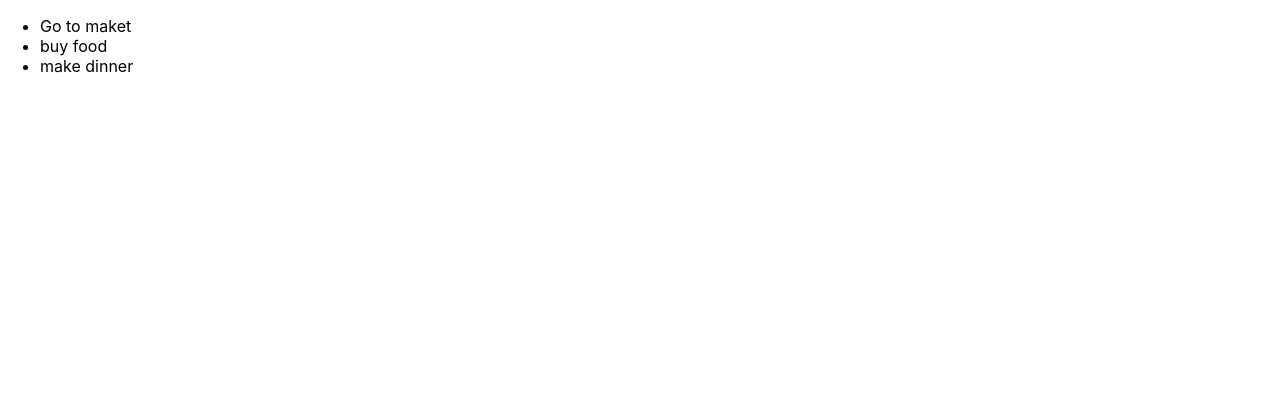
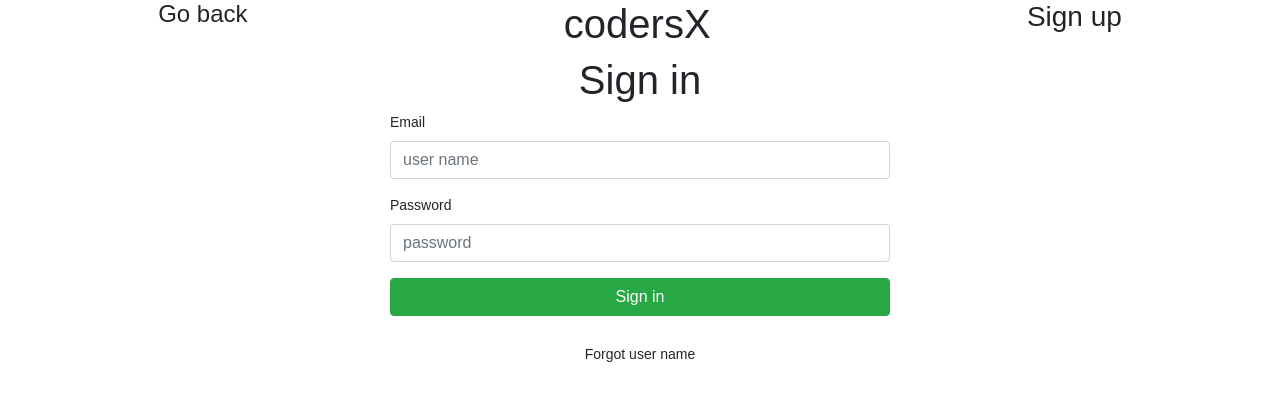
Before and after one commit to trungvu1706/react, a React (Create React App) app in the folder todo-list/: page / in a window 1280 px wide. Shown: the top 400 px of the page. Built offline with nearby package versions, Linux system fonts and the light colour scheme.

Commit message:
split components

```diff
--- a/todo-list/package.json
+++ b/todo-list/package.json
@@ -6,9 +6,11 @@
     "@testing-library/jest-dom": "^5.11.8",
     "@testing-library/react": "^11.2.2",
     "@testing-library/user-event": "^12.6.0",
+    "bootstrap": "^4.5.3",
     "react": "^17.0.1",
     "react-dom": "^17.0.1",
     "react-scripts": "4.0.1",
+    "reactstrap": "^8.8.1",
     "web-vitals": "^0.2.4"
   },
   "scripts": {
--- a/todo-list/src/App.css
+++ b/todo-list/src/App.css
@@ -1,38 +1,25 @@
-/* .App {
-  text-align: center;
-} */
-
-.App-logo {
-  height: 40vmin;
-  pointer-events: none;
+.App {
+  font-family: Arial, Helvetica, sans-serif;
+  margin: 0;
 }
 
-@media (prefers-reduced-motion: no-preference) {
-  .App-logo {
-    animation: App-logo-spin infinite 20s linear;
-  }
+.header {
+  display: flex;
+  justify-content: space-around;
+  font-size: 1em;
 }
 
-.App-header {
-  background-color: #282c34;
-  min-height: 100vh;
+.loginform {
   display: flex;
   flex-direction: column;
   align-items: center;
-  justify-content: center;
-  font-size: calc(10px + 2vmin);
-  color: white;
+  font-size: 14px;
 }
 
-.App-link {
-  color: #61dafb;
+.form {
+  width: 500px;
 }
 
-@keyframes App-logo-spin {
-  from {
-    transform: rotate(0deg);
-  }
-  to {
-    transform: rotate(360deg);
-  }
+.footer-text {
+  margin-top: 2em;
 }
--- a/todo-list/src/App.js
+++ b/todo-list/src/App.js
@@ -1,17 +1,19 @@
-import logo from './logo.svg';
-import './App.css';
+import React, { Component } from 'react';
+import { Button } from 'reactstrap';
+import Header from './components/Header';
+import Loginform from './components/Loginform';
 
-function App() {
-  const todos = ["Go to maket", "buy food", "make dinner"];
-  // const todoList = todos.map((item) => <li>{item}</li>);
-  const renderList = () =>{
-    return todos.map((item)=> <li>{item}</li>);
+class App extends Component {
+  render(){
+    return (
+    <div className="App">
+     <Header />
+     <Loginform />
+    </div>
+
+  );
   }
-  return (
-    <div className="App">
-     <ul>{renderList()}</ul>
-    </div>
-  );
+
 }
 
 export default App;
--- /dev/null
+++ b/todo-list/src/components/Header.js
@@ -0,0 +1,16 @@
+import React, { Component } from "react";
+import "../App.css";
+
+class Header extends Component {
+  render() {
+    return (
+      <div className="header">
+        <h4>Go back</h4>
+        <h1>codersX</h1>
+        <h3>Sign up</h3>
+      </div>
+    );
+  }
+}
+
+export default Header;
--- /dev/null
+++ b/todo-list/src/components/Loginform.js
@@ -0,0 +1,41 @@
+import React, { Component } from "react";
+import "../App.css";
+import { Button, Form, FormGroup, Label, Input, FormText } from "reactstrap";
+
+class Loginform extends Component {
+  render() {
+    return (
+      <div className="loginform">
+        <h1>Sign in</h1>
+        <form className="form">
+          <FormGroup>
+            <Label for="exampleEmail">Email</Label>
+            <Input
+              type="email"
+              name="email"
+              id="exampleEmail"
+              placeholder="user name"
+            />
+          </FormGroup>
+          <FormGroup>
+            <Label for="examplePassword">Password</Label>
+            <Input
+              type="password"
+              name="password"
+              id="examplePassword"
+              placeholder="password"
+            />
+          </FormGroup>
+        </form>
+        <Button color="success" className="form">
+          Sign in
+        </Button>
+        <div className="footer-text">
+          <p>Forgot user name</p>
+        </div>
+      </div>
+    );
+  }
+}
+
+export default Loginform;
```
Also changed, not shown: todo-list/src/components/Todoitems.js (added, +13 -0 lines), todo-list/src/index.js (+7 -6 lines), 2 other files (tests, documents, lock files or other folders).
